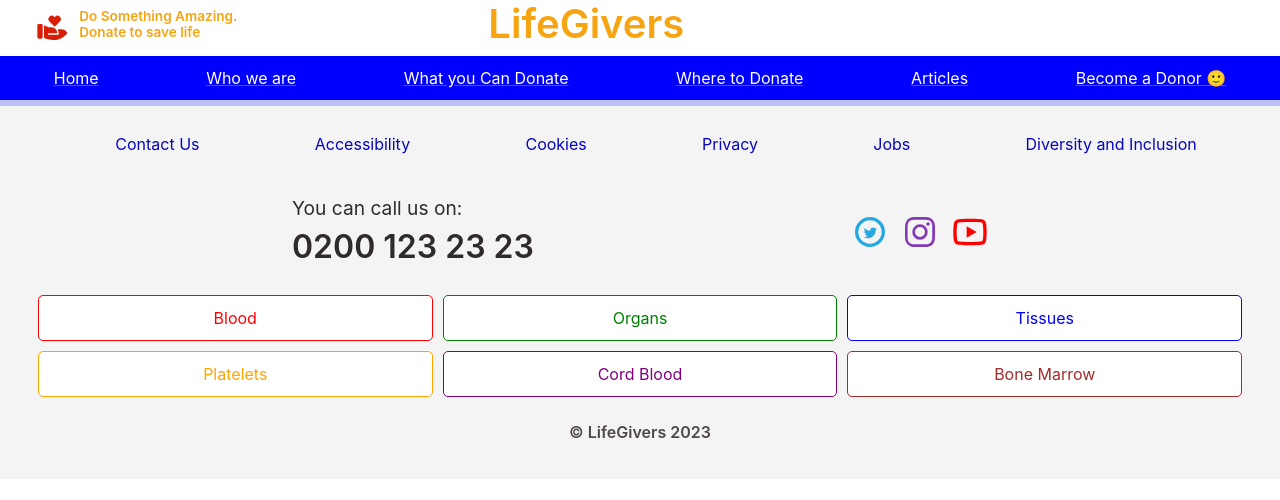
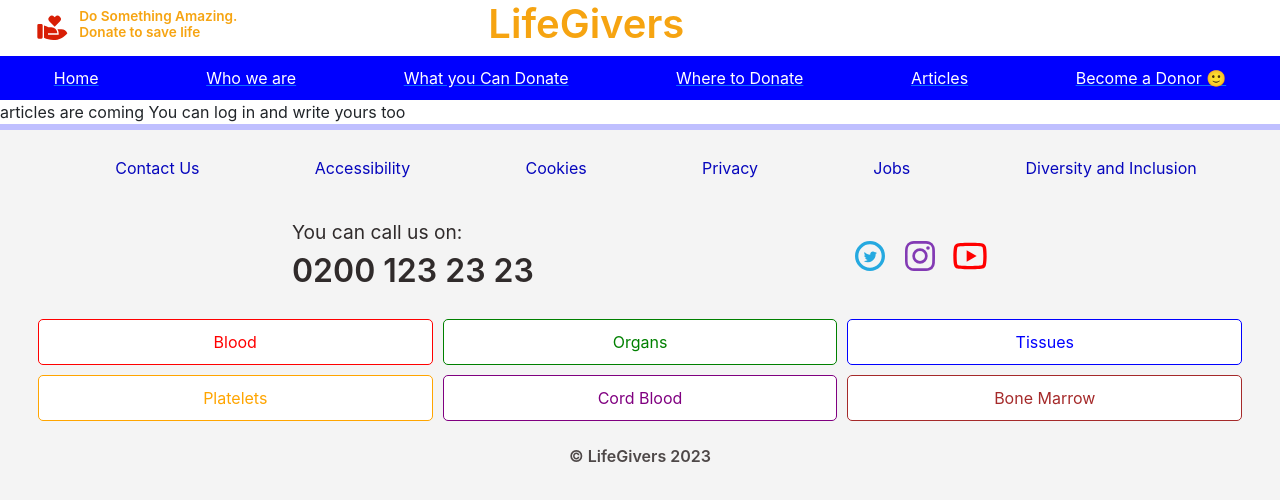
Before and after one commit to Orandifelix/lifegivers-client, a React (Create React App) app: page /articles in a window 1280 px wide. Shown: the top 500 px of the page. Built offline with nearby package versions, Linux system fonts and the light colour scheme; some icons are missing.

Commit message:
added route for  the articles

```diff
--- a/src/App.js
+++ b/src/App.js
@@ -1,6 +1,6 @@
 import "./App.css";
 import SignUpLoginComponent from "./components/kevinauth/SignUpLogin";
-import Landing from "./components/orandilanding/Landing";
+import Articles from "./components/leila /articles";
 import Navbar from "./components/orandilanding/Navbar";
 import { BrowserRouter as Router, Routes, Route } from "react-router-dom";
 import Aboutus from "./components/orandilanding/landitems/Aboutus";
@@ -11,6 +11,7 @@ import DonationCenterUpdate from "./components/kevinauth/DonationCenterUpdate";
 import DonationCenterCreate from "./components/kevinauth/DonationCenterCreate";
 
 import Donationtypes from "./components/orandilanding/landitems/Donationtypes";
+import Landing from "./components/orandilanding/Landing";
 
 function App() {
   return (
@@ -19,6 +20,7 @@ function App() {
       <Routes>
         <Route path="/login" element={<SignUpLoginComponent />} />
         <Route path="/donation_centers" element={<DonationCenterList />} />
+        <Route  path="/" element={<Landing/>}/>
         <Route
           path="/donation_centers/update"
           element={<DonationCenterUpdate />}
@@ -29,7 +31,7 @@ function App() {
         />
         <Route path="/aboutus" element={<Aboutus />} />
 
-        <Route path="/" element={<Landing />} />
+        <Route path="/articles" element={<Articles />} />
 
         <Route path="/types" element={<Donationtypes />} />
       </Routes>
--- a/src/components/leila /articles.js
+++ b/src/components/leila /articles.js
@@ -0,0 +1,9 @@
+import React from 'react'
+
+const articles = () => {
+  return (
+    <div>articles are coming You can log  in and write  yours too</div>
+  )
+}
+
+export default articles
--- a/src/components/orandilanding/Navbar.js
+++ b/src/components/orandilanding/Navbar.js
@@ -29,7 +29,7 @@ const Navbar = () => {
         <Link to="/donation_centers">
           <li>Where to Donate</li>
         </Link>
-        <Link to="/">
+        <Link to="/articles">
           <li>Articles</li>
         </Link>
         <Link to="/login">
--- a/src/components/orandilanding/data.json
+++ b/src/components/orandilanding/data.json
@@ -135,7 +135,7 @@
       "title": "Stories About Our Donations",
       "description": "Read heartwarming stories from donors, recipients, and our team. Discover the impact of your donations and the lives you've touched.",
       "image": "https://images.unsplash.com/photo-1666214277730-e9c7e755e5a3?ixlib=rb-4.0.3&ixid=M3wxMjA3fDB8MHxwaG90by1wYWdlfHx8fGVufDB8fHx8fA%3D%3D&auto=format&fit=crop&w=1470&q=80",
-      "link": "/aboutus"
+      "link": "/articles"
     },
     {
       "id": 6,
```
